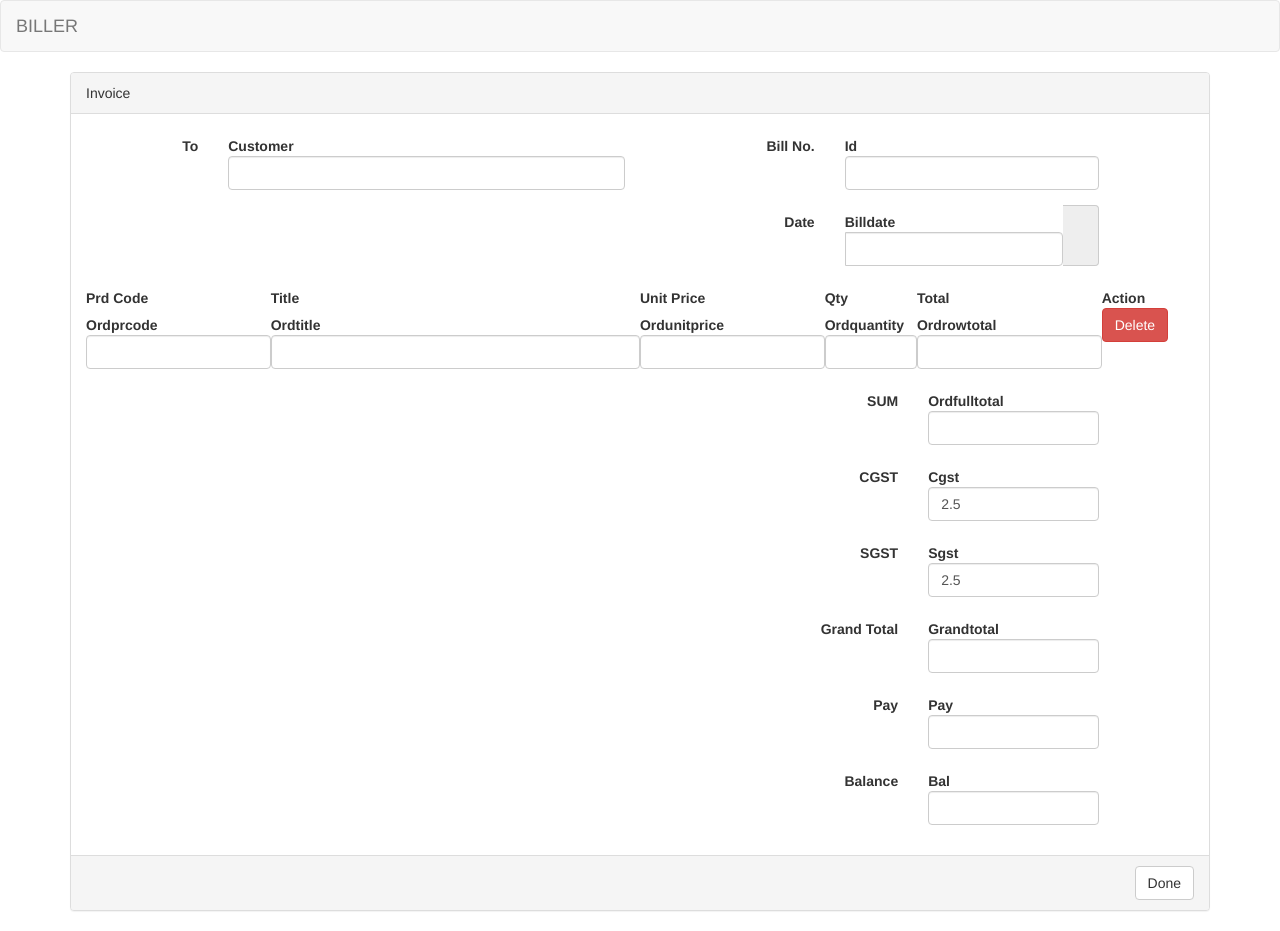
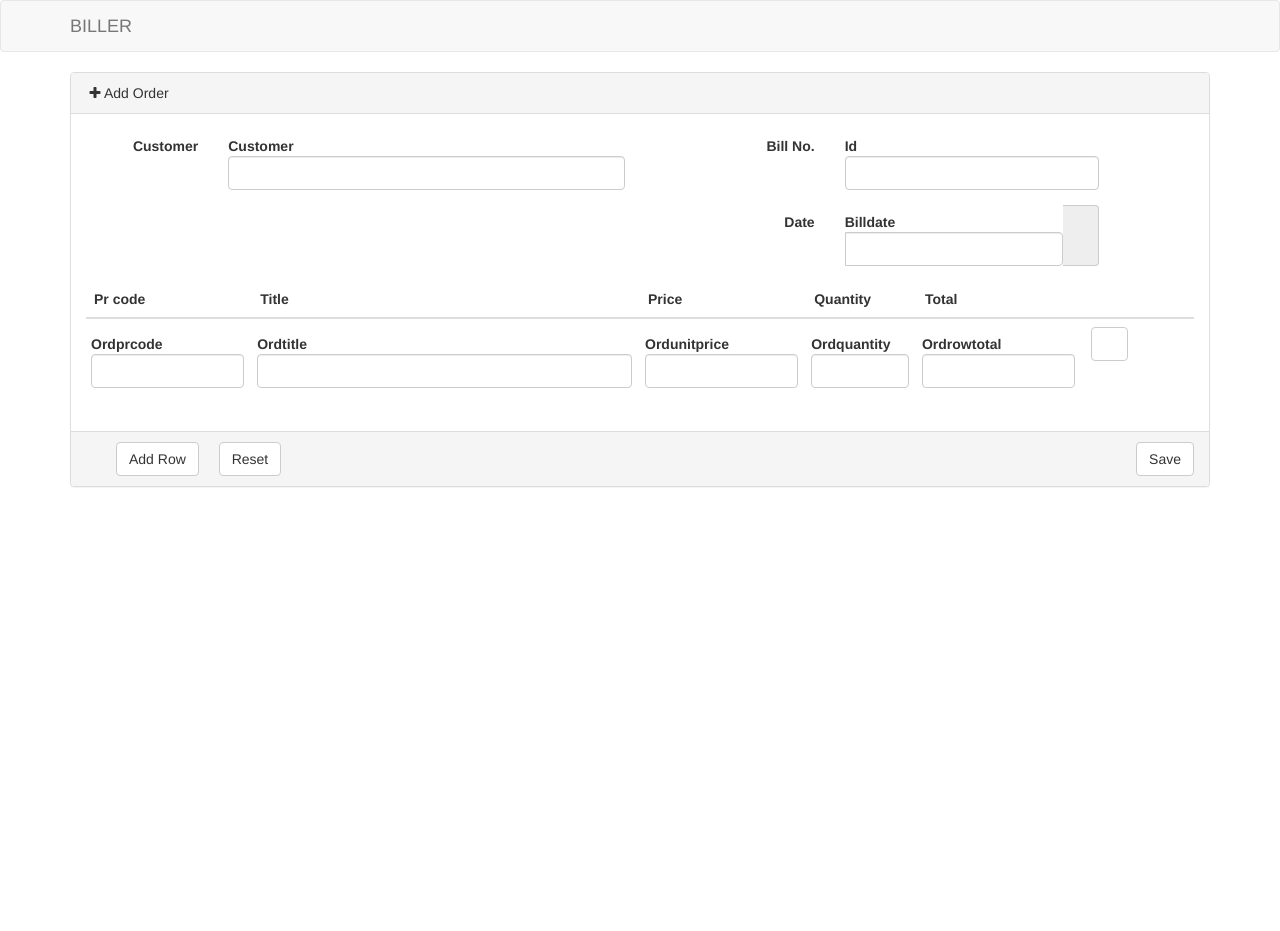
Before and after one commit to mohit444/biller, a CakePHP app: the page made by app/View/Orders/index.ctp in a window 1280 px wide. After the commit the page ends 487 px from the top, so only its background shows below. Run offline with PHP 8.4 and a stand-in for CakePHP, Linux system fonts and the light colour scheme; the template is opened without the code that fills it, so the values that code supplies are empty; form fields are guessed from the names that the template uses; some libraries are stand-ins or nearby versions; some web fonts are replaced.

Commit message:
some edits

```diff
--- a/app/View/Elements/header.ctp
+++ b/app/View/Elements/header.ctp
@@ -1,5 +1,5 @@
 <nav class="navbar navbar-default">
-  <div class="container-fluid">
+  <div class="container">
     <div class="navbar-header">
       <button type="button" class="navbar-toggle" data-toggle="collapse" data-target="#headermenu">
         <span class="icon-bar"></span>
@@ -11,22 +11,28 @@
 
     <?php if( $this->Session->check('Auth.User') ) { ?>
       <div class="collapse navbar-collapse" id="headermenu">
-        <ul class="nav navbar-nav">
+        <ul class="nav navbar-nav navbar-right">
           <li><?php echo $this->Html->link('Users', array('controller'=>'Users', 'action'=>'index') ); ?></li>
 
           <li><?php echo $this->Html->link('Customers', array('controller'=>'customers', 'action'=>'index') ); ?></li>
 
-          <li><?php echo $this->Html->link('Products', array('controller'=>'products', 'action'=>'index') ); ?></li>
+          <li><?php echo $this->Html->link('Products', array('controller'=>'products', 'action'=>'index')); ?></li>
 
-          <li><?php echo $this->Html->link('Orders', array('controller'=>'orders', 'action'=>'index') ); ?></li>
+          <li class="dropdown">
+            <?php echo $this->Html->link('Orders <i class="fa fa-caret-down fa-fw"></i>', array(),array("class"=>"dropdown-toggle", "data-toggle"=>"dropdown",'escape'=>false) ); ?>
+            <ul class="dropdown-menu dropdown-messages">
+              <li><?php echo $this->Html->link('<i class="fa fa-plus fa-fw"></i> Add Orders', array('controller'=>'orders', 'action'=>'index'),array('escape'=>false) ); ?></li>
+              <li><?php echo $this->Html->link('<i class="fa fa-edit fa-fw"></i> Manage Orders ', array('controller'=>'bills', 'action'=>'index'),array('escape'=>false) ); ?></li>
+            </ul>
+          </li>
 
-          <li><?php echo $this->Html->link('Invoices', array('controller'=>'bills', 'action'=>'index') ); ?></li>
-        </ul>
-
-        <ul class="nav navbar-nav navbar-right">
-          <li><?php echo $this->Html->link('<span class="fa fa-user"> '.$this->Session->read('Auth.User.name'), array(), array('escape'=>false) );?></li>
-
-          <li><?php echo $this->Html->link('<span class="fa fa-sign-out"> Logout', array('controller'=>'users', 'action'=>'logout'), array('escape'=>false) );?></li>
+          <li class="dropdown">
+            <?php echo $this->Html->link('<i class="fa fa-user fa-fw"></i>'.$this->Session->read("Auth.User.name").'<i class="fa fa-caret-down fa-fw"></i>', array(),array("class"=>"dropdown-toggle", "data-toggle"=>"dropdown",'escape'=>false) ); ?>
+            <ul class="dropdown-menu dropdown-messages">
+              <li><?php echo $this->Html->link(__('<i class="fa fa-wrench fa-fw"></i> Setting'),array('controller'=>'','action'=>'' ) ,array('escape'=>false) );?></li>
+              <li><?php echo $this->Html->link('<span class="fa fa-sign-out fa-fw"> Logout', array('controller'=>'users', 'action'=>'logout'), array('escape'=>false) );?></li>
+            </ul>
+          </li>
         </ul>
       </div>
     <?php } ?>
--- a/app/View/Orders/index.ctp
+++ b/app/View/Orders/index.ctp
@@ -7,13 +7,13 @@
 
 <div class="container">
     <div class="panel panel-default">
-        <div class="panel-heading">Invoice</div>
+        <div class="panel-heading"><i class="fa fa-plus fa-fw"></i>Add Order</div>
         <div class="panel-body">
             <?php echo $this->Form->create('Bill',array('class'=> 'form-horizontal', 'inputDefaults'=>array('label'=>false)));?>
             <div class="row">
                 <div class="col-md-6">
                     <div class="form-group">
-                        <label class="col-md-3  control-label">To</label>
+                        <label class="col-md-3  control-label">Customer</label>
                         <div class="col-md-9">
                             <?php echo $this->Form->input('Customer.Customer', array('class'=>'form-control','size'=>4)); ?>
                         </div>
@@ -37,108 +37,83 @@
                     </div>
                 </div>
             </div>
+
+
+
+
+
+
+
             <?php echo $this->Form->create('Order',array('class'=> 'form-horizontal', 'inputDefaults'=>array('label'=>false)));?>
-            <div class="row">
-                <div class="divinputsline">
-                    <div class="inputsline">
-                        <div class="col-md-12 ">
-                            <div class="col-md-2">
-                                <div class="form-group">
-                                    <label class="control-label">Prd Code</label>
-                                    <?php echo $this->Form->input('ordprcode', array('class'=>'form-control','id'=>'forinputs')); ?>
-                                </div>
-                            </div>
-                            <div class="col-md-4">
-                                <div class="form-group">
-                                    <label class="control-label">Title</label>
-                                    <?php echo $this->Form->input('ordtitle', array('class'=>'form-control','id'=>'forinputs')); ?>
-                                </div>
-                            </div>
-                            <div class="col-md-2">
-                                <div class="form-group">
-                                    <label class="control-label">Unit Price</label>
-                                    <?php echo $this->Form->input('ordunitprice', array('class'=>'form-control','id'=>'forinputs')); ?>
-                                </div>
-                            </div>
-                            <div class="col-md-1">
-                                <div class="form-group">
-                                    <label class="control-label">Qty</label>
-                                    <?php echo $this->Form->input('ordquantity', array('class'=>'form-control','id'=>'forinputs')); ?>
-                                </div>
-                            </div>
-                            <div class="col-md-2">
-                                <div class="form-group">
-                                    <label class="control-label">Total</label>
-                                    <?php echo $this->Form->input('ordrowtotal', array('class'=>'form-control','id'=>'forinputs')); ?>
-                                </div>
-                            </div>
+            <table class="table" id="productTable">
+                <thead>
+                    <tr>
+                        <th style="width:15%;">Pr code</th>
+                        <th style="width:35%;">Title</th>
+                        <th style="width:15%;">Price</th>
+                        <th style="width:10%;">Quantity</th>
+                        <th style="width:15%;">Total</th>
+                        <th style="width:10%;"></th>
+                    </tr>
+                </thead>
+                <tbody>
 
-                            <div class="col-md-1">
-                                <div class="form-group">
-                                    <label class="control-label">Action</label>
-                                    <?php echo $this->Form->submit('Delete',array('class'=> 'btn btn-danger','id'=>'forinputs')); ?>
-                                </div>
-                            </div>
+                    <tr >
+                        <td style="padding-left:5px;">
+
+
+                            <?php echo $this->Form->input('ordprcode', array('class'=>'form-control','id'=>'forinputs')); ?>
+
+                        </td>
+                        <td style="padding-left:5px;">
+
+                            <?php echo $this->Form->input('ordtitle', array('class'=>'form-control')); ?>
+                        </td>
+                        <td style="padding-left:5px;">
+
+                            <?php echo $this->Form->input('ordunitprice', array('class'=>'form-control','id'=>'forinputs')); ?>
+
+                        </td>
+                        <td style="padding-left:5px;">
+
+                            <?php echo $this->Form->input('ordquantity', array('class'=>'form-control','id'=>'forinputs')); ?>
+
+                        </td>
+                        <td style="padding-left:5px;">
+                            <?php echo $this->Form->input('ordrowtotal', array('class'=>'form-control','id'=>'forinputs')); ?>
+                        </td>
+                        <td>
+                            <button class="btn btn-default removeProductRowBtn" type="button" id="removeProductRowBtn" onclick=""><i class="glyphicon glyphicon-trash"></i></button>
+                        </td>
+                    </tr>
+                </tbody>
+            </table>
+
+        </div>
+        <div class="panel-footer clearfix">
+            <div class="pull-left">
+                <div class="col-md-12">
+                    <div class="form-group">
+                        <div class="col-md-6">
+                        <?php echo $this->Form->submit('Add Row',array('class'=> 'btn btn-default')); ?>
+                        </div>
+                        <div class="col-md-6">
+                        <?php echo $this->Form->submit('Reset',array('class'=> 'btn btn-default')); ?>
                         </div>
                     </div>
                 </div>
-                <div class="col-md-10 col-md-offset-1">
-                    <?php echo $this->Form->create('Bill',array('class'=> 'form-horizontal', 'inputDefaults'=>array('label'=>false)));?>
-                    <div class="pull-right">
-                        <div class="form-group">
-                            <label class="col-md-5 control-label">SUM</label>
-                            <div class="col-md-7">
-                                <?php echo $this->Form->input('ordfulltotal', array('class'=>'form-control')); ?>
-                            </div>
-                        </div>
-                        <div class="form-group">
-                            <label class="col-md-5 control-label">CGST</label>
-                            <div class="col-md-7">
-                                <?php echo $this->Form->input('cgst', array('class'=>'form-control','value'=>2.5)); ?>
-                            </div>
-                        </div>
-                        <div class="form-group">
-                            <label class="col-md-5 control-label">SGST</label>
-                            <div class="col-md-7">
-                                <?php echo $this->Form->input('sgst', array('class'=>'form-control','value'=>2.5)); ?>
-                            </div>
-                        </div>
-                        <div class="form-group">
-                            <label class="col-md-5 control-label">Grand Total</label>
-                            <div class="col-md-7">
-                                <?php echo $this->Form->input('grandtotal', array('class'=>'form-control')); ?>
-                            </div>
-                        </div>
-                        <div class="form-group">
-                            <label class="col-md-5 control-label">Pay</label>
-                            <div class="col-md-7">
-                                <?php echo $this->Form->input('pay', array('class'=>'form-control')); ?>
-                            </div>
-                        </div>
-                        <div class="form-group">
-                            <label class="col-md-5 control-label">Balance</label>
-                            <div class="col-md-7">
-                                <?php echo $this->Form->input('bal', array('class'=>'form-control')); ?>
-                            </div>
-                        </div>
-                    </div>
-                </div>
-            </div> <!-- ---- END ROWS -------- -->
-
-        </div>
-        <div class="panel-footer clearfix">
+            </div>
             <div class="pull-right">
-                <?php echo $this->Form->submit('Done',array('class'=> 'btn btn-default')); ?>
+                <?php echo $this->Form->submit('Save',array('class'=> 'btn btn-default')); ?>
                 <?php echo $this->Form->end();?>
             </div>
         </div>
     </div>
 </div>
 
-
 <script>
 $(document).ready(function(){
-    $(document).on('change','.inputsline input',function(){
+    /*$(document).on('change','.inputsline input',function(){
         var parentdiv = $(this).closest("div.inputsline");
          emptyinputs = parentdiv.find("input").filter(function(){
             return !this.value;
@@ -149,7 +124,7 @@ $(document).ready(function(){
                 $(this).val("");
             });
         }
-    });
+    });*/
 
     $('#datePicker').datepicker({
         format:'dd/mm/yyyy',
```
Also changed, not shown: app/View/Users/login.ctp (+4 -8 lines).
